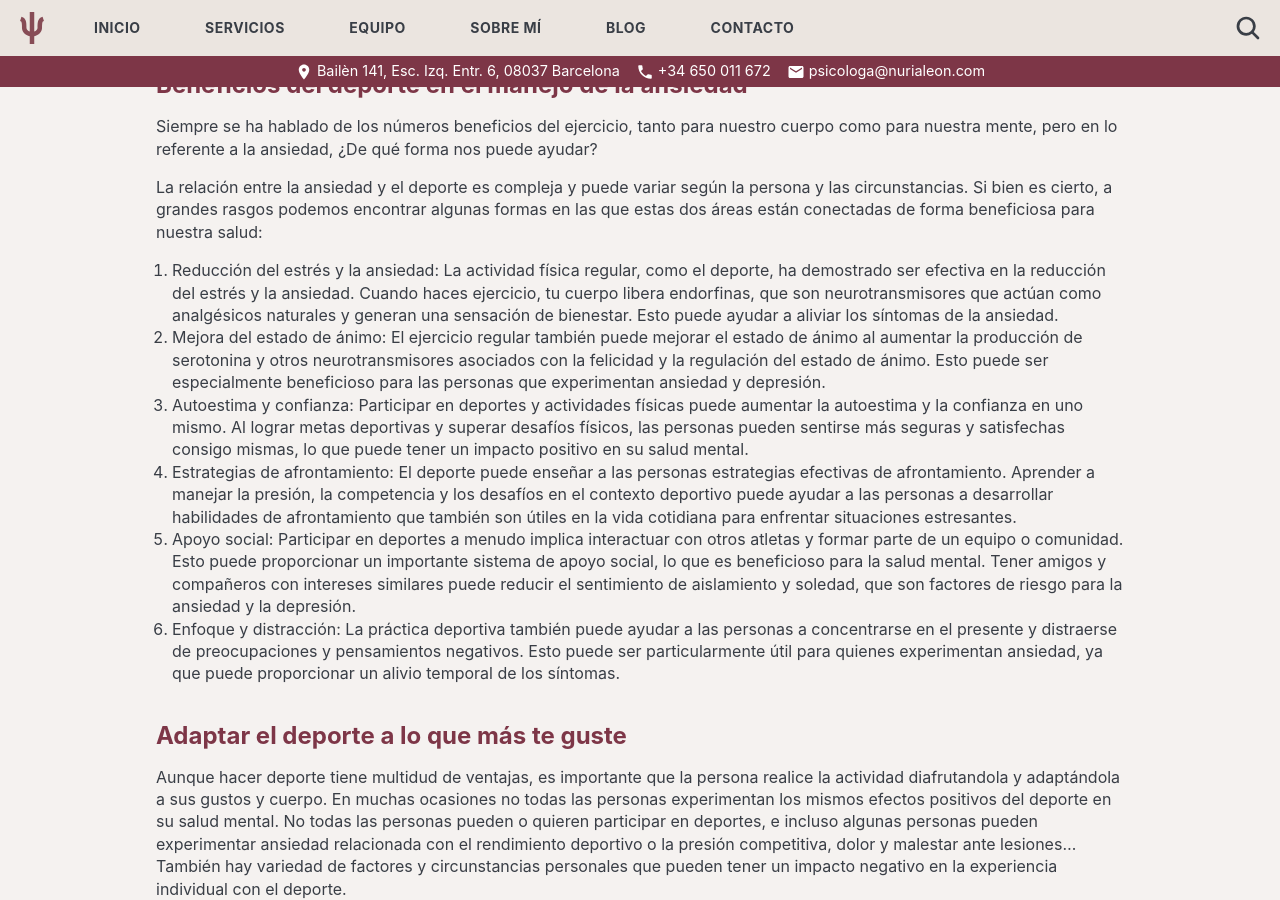
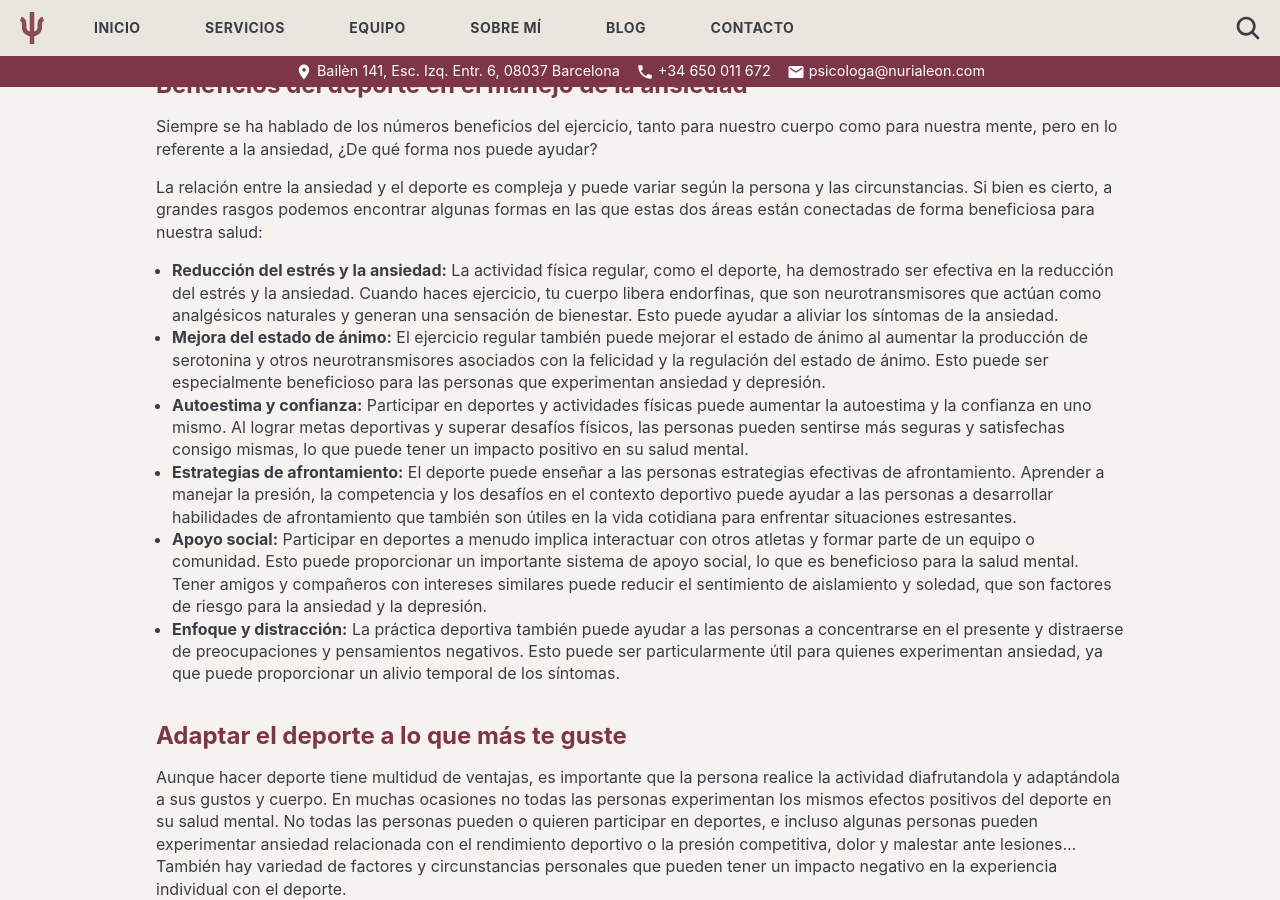
Before and after one commit to nurialeonsallent/nurialeon.com, a Jekyll site: the page built from _posts/2021-01-01-deporte-ansiedad-saludmental-psicologa-barcelona.markdown, in a window 1280 px wide and 900 px high, scrolled down 850 px. Built offline with Jekyll 4.4.1, drawn with Linux system fonts in a browser that asks for light colours; some of the changed lines change nothing that is shown.

Commit message:
articulo

```diff
--- a/_posts/2021-01-01-deporte-ansiedad-saludmental-psicologa-barcelona.markdown
+++ b/_posts/2021-01-01-deporte-ansiedad-saludmental-psicologa-barcelona.markdown
@@ -19,12 +19,12 @@ Siempre se ha hablado de los números beneficios del ejercicio, tanto para nuest
 
 La relación entre la ansiedad y el deporte es compleja y puede variar según la persona y las circunstancias. Si bien es cierto, a grandes rasgos podemos encontrar algunas formas en las que estas dos áreas están conectadas de forma beneficiosa para nuestra salud:
 
-1. 	Reducción del estrés y la ansiedad: La actividad física regular, como el deporte, ha demostrado ser efectiva en la reducción del estrés y la ansiedad. Cuando haces ejercicio, tu cuerpo libera endorfinas, que son neurotransmisores que actúan como analgésicos naturales y generan una sensación de bienestar. Esto puede ayudar a aliviar los síntomas de la ansiedad.
-2. 	Mejora del estado de ánimo: El ejercicio regular también puede mejorar el estado de ánimo al aumentar la producción de serotonina y otros neurotransmisores asociados con la felicidad y la regulación del estado de ánimo. Esto puede ser especialmente beneficioso para las personas que experimentan ansiedad y depresión.
-3. 	Autoestima y confianza: Participar en deportes y actividades físicas puede aumentar la autoestima y la confianza en uno mismo. Al lograr metas deportivas y superar desafíos físicos, las personas pueden sentirse más seguras y satisfechas consigo mismas, lo que puede tener un impacto positivo en su salud mental.
-4. 	Estrategias de afrontamiento: El deporte puede enseñar a las personas estrategias efectivas de afrontamiento. Aprender a manejar la presión, la competencia y los desafíos en el contexto deportivo puede ayudar a las personas a desarrollar habilidades de afrontamiento que también son útiles en la vida cotidiana para enfrentar situaciones estresantes.
-5. 	Apoyo social: Participar en deportes a menudo implica interactuar con otros atletas y formar parte de un equipo o comunidad. Esto puede proporcionar un importante sistema de apoyo social, lo que es beneficioso para la salud mental. Tener amigos y compañeros con intereses similares puede reducir el sentimiento de aislamiento y soledad, que son factores de riesgo para la ansiedad y la depresión.
-6. 	Enfoque y distracción: La práctica deportiva también puede ayudar a las personas a concentrarse en el presente y distraerse de preocupaciones y pensamientos negativos. Esto puede ser particularmente útil para quienes experimentan ansiedad, ya que puede proporcionar un alivio temporal de los síntomas.
+- **Reducción del estrés y la ansiedad:** La actividad física regular, como el deporte, ha demostrado ser efectiva en la reducción del estrés y la ansiedad. Cuando haces ejercicio, tu cuerpo libera endorfinas, que son neurotransmisores que actúan como analgésicos naturales y generan una sensación de bienestar. Esto puede ayudar a aliviar los síntomas de la ansiedad.
+- **Mejora del estado de ánimo:** El ejercicio regular también puede mejorar el estado de ánimo al aumentar la producción de serotonina y otros neurotransmisores asociados con la felicidad y la regulación del estado de ánimo. Esto puede ser especialmente beneficioso para las personas que experimentan ansiedad y depresión.
+- **Autoestima y confianza:** Participar en deportes y actividades físicas puede aumentar la autoestima y la confianza en uno mismo. Al lograr metas deportivas y superar desafíos físicos, las personas pueden sentirse más seguras y satisfechas consigo mismas, lo que puede tener un impacto positivo en su salud mental.
+- **Estrategias de afrontamiento:** El deporte puede enseñar a las personas estrategias efectivas de afrontamiento. Aprender a manejar la presión, la competencia y los desafíos en el contexto deportivo puede ayudar a las personas a desarrollar habilidades de afrontamiento que también son útiles en la vida cotidiana para enfrentar situaciones estresantes.
+- **Apoyo social:** Participar en deportes a menudo implica interactuar con otros atletas y formar parte de un equipo o comunidad. Esto puede proporcionar un importante sistema de apoyo social, lo que es beneficioso para la salud mental. Tener amigos y compañeros con intereses similares puede reducir el sentimiento de aislamiento y soledad, que son factores de riesgo para la ansiedad y la depresión.
+- **Enfoque y distracción:** La práctica deportiva también puede ayudar a las personas a concentrarse en el presente y distraerse de preocupaciones y pensamientos negativos. Esto puede ser particularmente útil para quienes experimentan ansiedad, ya que puede proporcionar un alivio temporal de los síntomas.
 
 
 
```
